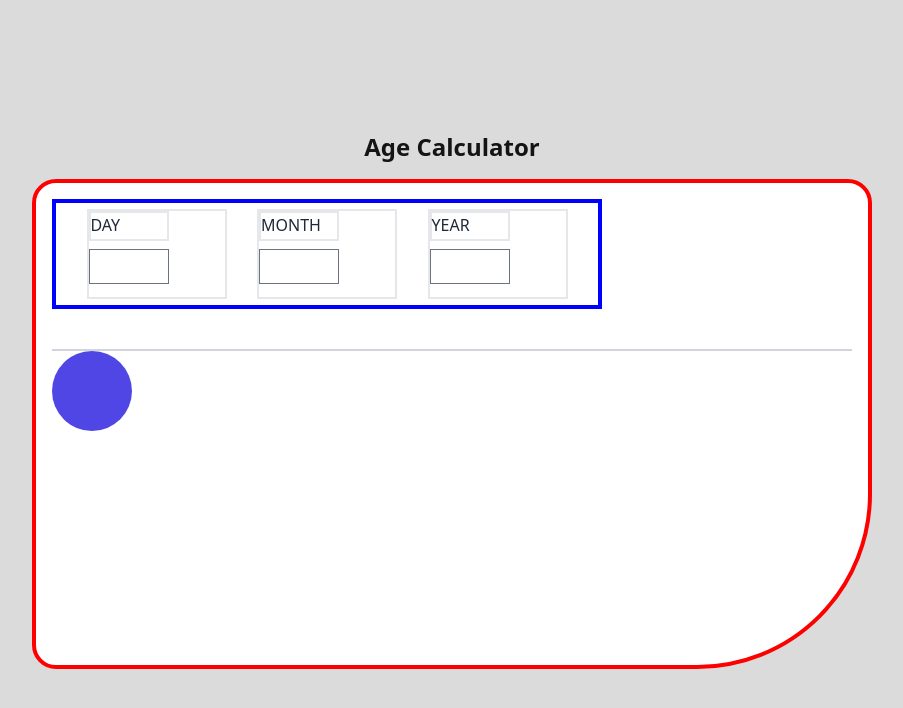
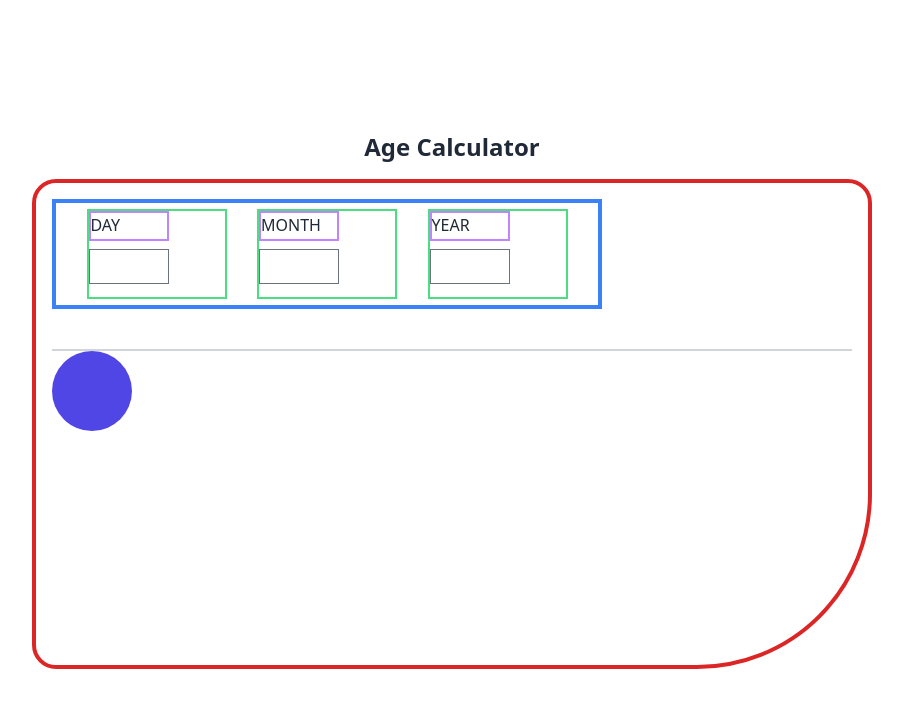
Before and after one commit to 0DukePanda/frontend-project, a SvelteKit app: page / in a window 1280 px wide. Shown: the top 708 px of the page, without its empty margins (188-1091 px from the left). Built offline with nearby package versions, Linux system fonts and the light colour scheme.

Commit message:
Aktualisierung

```diff
--- a/src/routes/+page.svelte
+++ b/src/routes/+page.svelte
@@ -5,33 +5,34 @@
 	let day = $state();
 </script>
 
-<h1 class="text-offblack text-2xl font-bold">Age Calculator</h1>
+<h1 class="text-2xl font-bold text-offblack">Age Calculator</h1>
 <div
-	class="flex-container bg-white border-red box-content flex h-[450px] w-[800px] flex-col rounded-l-3xl rounded-br-[175px]
-rounded-tr-3xl border-4 p-4"
+	class="flex-container box-content flex h-[450px] w-[800px] flex-col rounded-l-3xl rounded-br-[175px] rounded-tr-3xl border-4
+border-red-600 bg-white p-4"
 >
-	<div class="border-blue flex h-[110px] w-[550px] items-center justify-evenly border-4">
-		<div class="  justify-left border-green-400 flex h-[90px] w-[140px] flex-col gap-2 border-2">
+	<div class="flex h-[110px] w-[550px] items-center justify-evenly border-4 border-blue-500">
+		<div class="  justify-left flex h-[90px] w-[140px] flex-col gap-2 border-2 border-green-400">
 			<div class=" border-purple-400 h-[30px] w-[80px] border-2">DAY</div>
 			<div><input class=" h-[35px] w-[80px]" type="number" bind:value={day} /></div>
 		</div>
 
 		<div
-			class="  justify-left gap- border-green-400 flex h-[90px] w-[140px] flex-col gap-2 border-2"
+			class="  justify-left gap- flex h-[90px] w-[140px] flex-col gap-2 border-2 border-green-400"
 		>
 			<div class=" border-purple-400 h-[30px] w-[80px] border-2">MONTH</div>
 			<div><input class=" h-[35px] w-[80px]" type="number" bind:value={month} /></div>
 		</div>
 		<div
-			class="  justify-left gap- border-green-400 flex h-[90px] w-[140px] flex-col gap-2 border-2"
+			class="  justify-left gap- flex h-[90px] w-[140px] flex-col gap-2 border-2 border-green-400"
 		>
 			<div class=" border-purple-400 h-[30px] w-[80px] border-2">YEAR</div>
 			<div><input class=" h-[35px] w-[80px]" type="number" bind:value={year} /></div>
 		</div>
 	</div>
-	<hr class="border-gray-300 mt-10 block w-full border-t-2" />
+
+	<hr class="mt-10 block w-full border-t-2 border-gray-300" />
 	<button
-		class="text-white bg-indigo-600 flex h-20 w-20 items-center justify-center rounded-full"
+		class="flex h-20 w-20 items-center justify-center rounded-full bg-indigo-600 text-white"
 		aria-label="calculate_age"
 		><iconify-icon icon="iconoir:arrow-down" class="text-5xl"></iconify-icon></button
 	>
--- a/tailwind.config.js
+++ b/tailwind.config.js
@@ -9,25 +9,15 @@ export default {
 
 	theme: {
 		extend: {
-			colors: {
-				purple: '#854dff',
-				lightred: '#ff5757',
-				red: '#ff0000',
-				white: '#ffffff',
-				offwhite: '#f0f0f0',
-				lightgrey: '#dbdbdb',
-				smokeygrey: '#716f6f',
-				offblack: '#141414',
-				pink: '#ff57ab',
-				black: '#000000',
-				blue: '#0000ff',
-				lightblue: '#57aaff',
-				green: '#00ff00',
-				yellow: '#ffff00',
-				orange: '#ff7f00',
-				purple: '#7f00ff',
-				cyan: '#00ffff'
-			}
+			// colors: {
+			// 	purple: '#854dff',
+			// 	lightred: '#ff5757',
+			// 	white: '#ffffff',
+			// 	offwhite: '#f0f0f0',
+			// 	lightgrey: '#dbdbdb',
+			// 	smokeygrey: '#716f6f',
+			// 	offblack: '#141414'
+			// }
 		}
 	},
 
```
